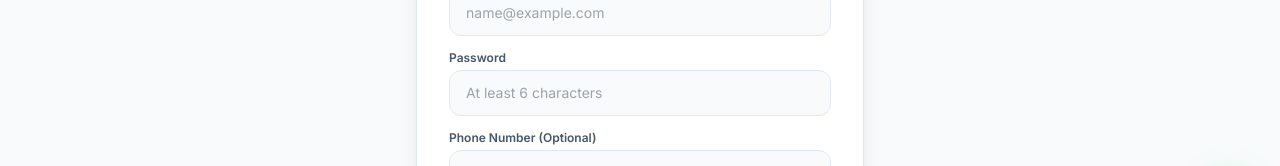
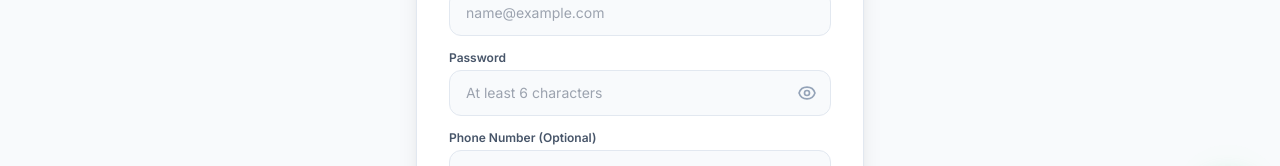
Before and after one commit to MithunTalukdar/AMD-IT-SOLUTION, a React (Vite) app in the folder frontend/: page /register in a window 1280 px wide. Shown: the part 480-646 px from the top of the page. Built offline with nearby package versions, Linux system fonts and the light colour scheme; no server answers.

Commit message:
feat: add show/hide password toggle to login and registration pages

```diff
--- a/frontend/src/pages/Login.jsx
+++ b/frontend/src/pages/Login.jsx
@@ -20,6 +20,7 @@
   const nav = useNavigate();
   const loc = useLocation();
   const [form, setForm] = useState({ email: loc.state?.email || '', password: '' });
+  const [showPassword, setShowPassword] = useState(false);
   const [err, setErr] = useState('');
   const [successMsg, setSuccessMsg] = useState(loc.state?.successMsg || '');
   const [loading, setLoading] = useState(false);
@@ -145,15 +146,36 @@
 
           <div>
             <label className="block text-xs font-semibold text-slate-600 mb-1">Password</label>
+            <div className="relative">
               <input
                 placeholder="Your password"
-              type="password"
+                type={showPassword ? 'text' : 'password'}
                 value={form.password}
                 disabled={loading}
                 onChange={e => setForm({ ...form, password: e.target.value })}
-              className="w-full rounded-xl border border-slate-200 bg-slate-50 px-4 py-3 text-sm outline-none focus:ring-2 focus:ring-[#1e4a9a] focus:bg-white transition disabled:opacity-60"
+                className="w-full rounded-xl border border-slate-200 bg-slate-50 pl-4 pr-11 py-3 text-sm outline-none focus:ring-2 focus:ring-[#1e4a9a] focus:bg-white transition disabled:opacity-60"
                 required
               />
+              <button
+                type="button"
+                tabIndex="-1"
+                aria-label={showPassword ? 'Hide password' : 'Show password'}
+                title={showPassword ? 'Hide password' : 'Show password'}
+                onClick={() => setShowPassword(prev => !prev)}
+                className="absolute inset-y-0 right-0 flex items-center pr-3.5 text-slate-400 hover:text-slate-600 focus:outline-none cursor-pointer"
+              >
+                {showPassword ? (
+                  <svg className="w-5 h-5" fill="none" stroke="currentColor" viewBox="0 0 24 24">
+                    <path strokeLinecap="round" strokeLinejoin="round" strokeWidth="2" d="M13.875 18.825A10.05 10.05 0 0112 19c-4.478 0-8.268-2.943-9.543-7a9.97 9.97 0 011.563-3.029m5.858.908a3 3 0 114.243 4.243M9.878 9.878l4.242 4.242M9.88 9.88l-3.29-3.29m7.532 7.532l3.29 3.29M3 3l18 18" />
+                  </svg>
+                ) : (
+                  <svg className="w-5 h-5" fill="none" stroke="currentColor" viewBox="0 0 24 24">
+                    <path strokeLinecap="round" strokeLinejoin="round" strokeWidth="2" d="M15 12a3 3 0 11-6 0 3 3 0 016 0z" />
+                    <path strokeLinecap="round" strokeLinejoin="round" strokeWidth="2" d="M2.458 12C3.732 7.943 7.523 5 12 5c4.478 0 8.268 2.943 9.542 7-1.274 4.057-5.064 7-9.542 7-4.477 0-8.268-2.943-9.542-7z" />
+                  </svg>
+                )}
+              </button>
+            </div>
           </div>
 
           <button
--- a/frontend/src/pages/Register.jsx
+++ b/frontend/src/pages/Register.jsx
@@ -7,6 +7,7 @@
   const nav = useNavigate();
   const loc = useLocation();
   const [form, setForm] = useState({ fullname: '', email: '', password: '', phone: '', role: 'customer' });
+  const [showPassword, setShowPassword] = useState(false);
   const [err, setErr] = useState('');
   const [loading, setLoading] = useState(false);
 
@@ -144,15 +145,36 @@
 
           <div>
             <label className="block text-xs font-semibold text-slate-600 mb-1">Password</label>
+            <div className="relative">
               <input
                 placeholder="At least 6 characters"
-              type="password"
+                type={showPassword ? 'text' : 'password'}
                 value={form.password}
                 disabled={loading}
                 onChange={e => setForm({ ...form, password: e.target.value })}
-              className="w-full rounded-xl border border-slate-200 bg-slate-50 px-4 py-3 text-sm outline-none focus:ring-2 focus:ring-[#1e4a9a] focus:bg-white transition disabled:opacity-60"
+                className="w-full rounded-xl border border-slate-200 bg-slate-50 pl-4 pr-11 py-3 text-sm outline-none focus:ring-2 focus:ring-[#1e4a9a] focus:bg-white transition disabled:opacity-60"
                 required
               />
+              <button
+                type="button"
+                tabIndex="-1"
+                aria-label={showPassword ? 'Hide password' : 'Show password'}
+                title={showPassword ? 'Hide password' : 'Show password'}
+                onClick={() => setShowPassword(prev => !prev)}
+                className="absolute inset-y-0 right-0 flex items-center pr-3.5 text-slate-400 hover:text-slate-600 focus:outline-none cursor-pointer"
+              >
+                {showPassword ? (
+                  <svg className="w-5 h-5" fill="none" stroke="currentColor" viewBox="0 0 24 24">
+                    <path strokeLinecap="round" strokeLinejoin="round" strokeWidth="2" d="M13.875 18.825A10.05 10.05 0 0112 19c-4.478 0-8.268-2.943-9.543-7a9.97 9.97 0 011.563-3.029m5.858.908a3 3 0 114.243 4.243M9.878 9.878l4.242 4.242M9.88 9.88l-3.29-3.29m7.532 7.532l3.29 3.29M3 3l18 18" />
+                  </svg>
+                ) : (
+                  <svg className="w-5 h-5" fill="none" stroke="currentColor" viewBox="0 0 24 24">
+                    <path strokeLinecap="round" strokeLinejoin="round" strokeWidth="2" d="M15 12a3 3 0 11-6 0 3 3 0 016 0z" />
+                    <path strokeLinecap="round" strokeLinejoin="round" strokeWidth="2" d="M2.458 12C3.732 7.943 7.523 5 12 5c4.478 0 8.268 2.943 9.542 7-1.274 4.057-5.064 7-9.542 7-4.477 0-8.268-2.943-9.542-7z" />
+                  </svg>
+                )}
+              </button>
+            </div>
           </div>
 
           <div>
```
Lines whose indentation alone changed are shown as unchanged.
